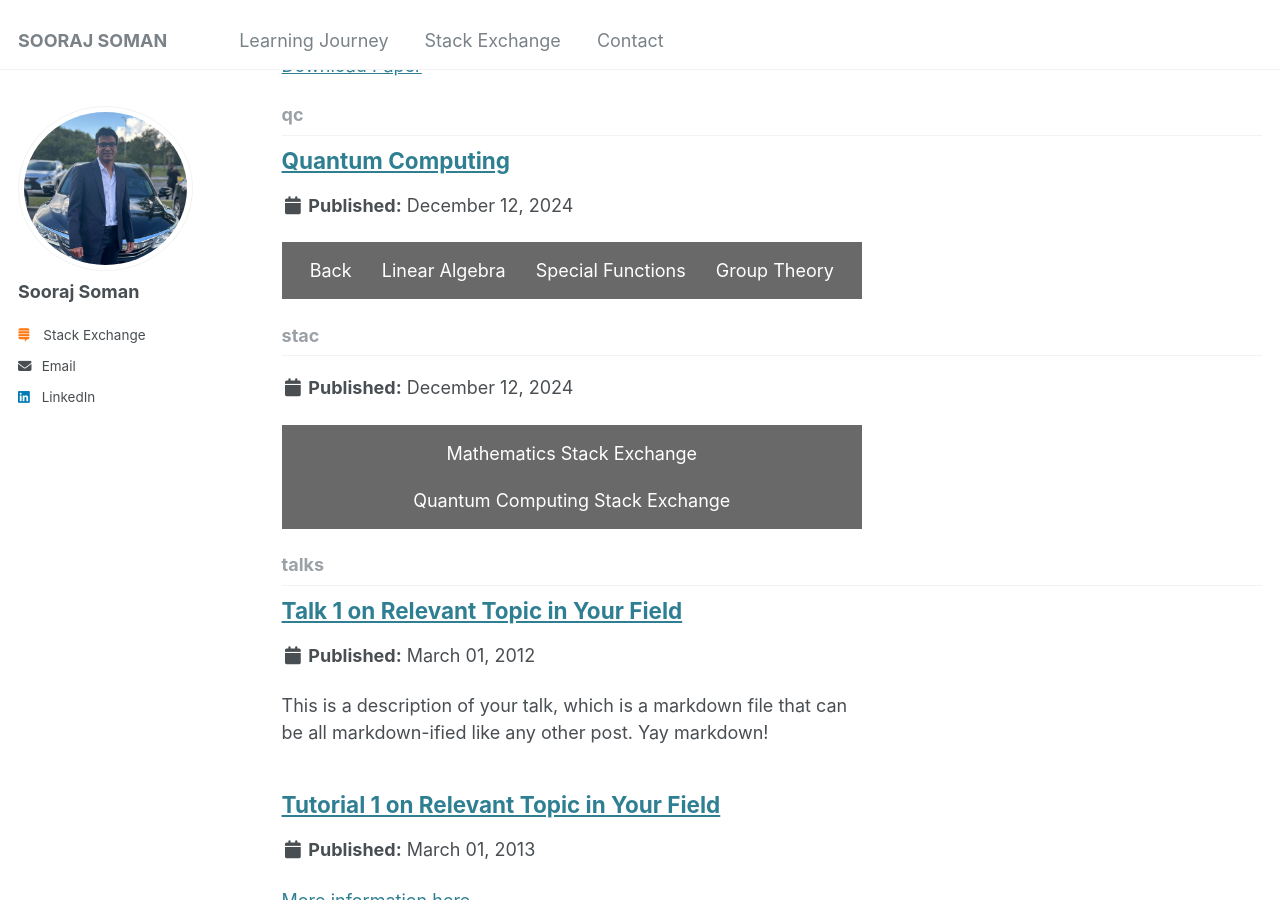
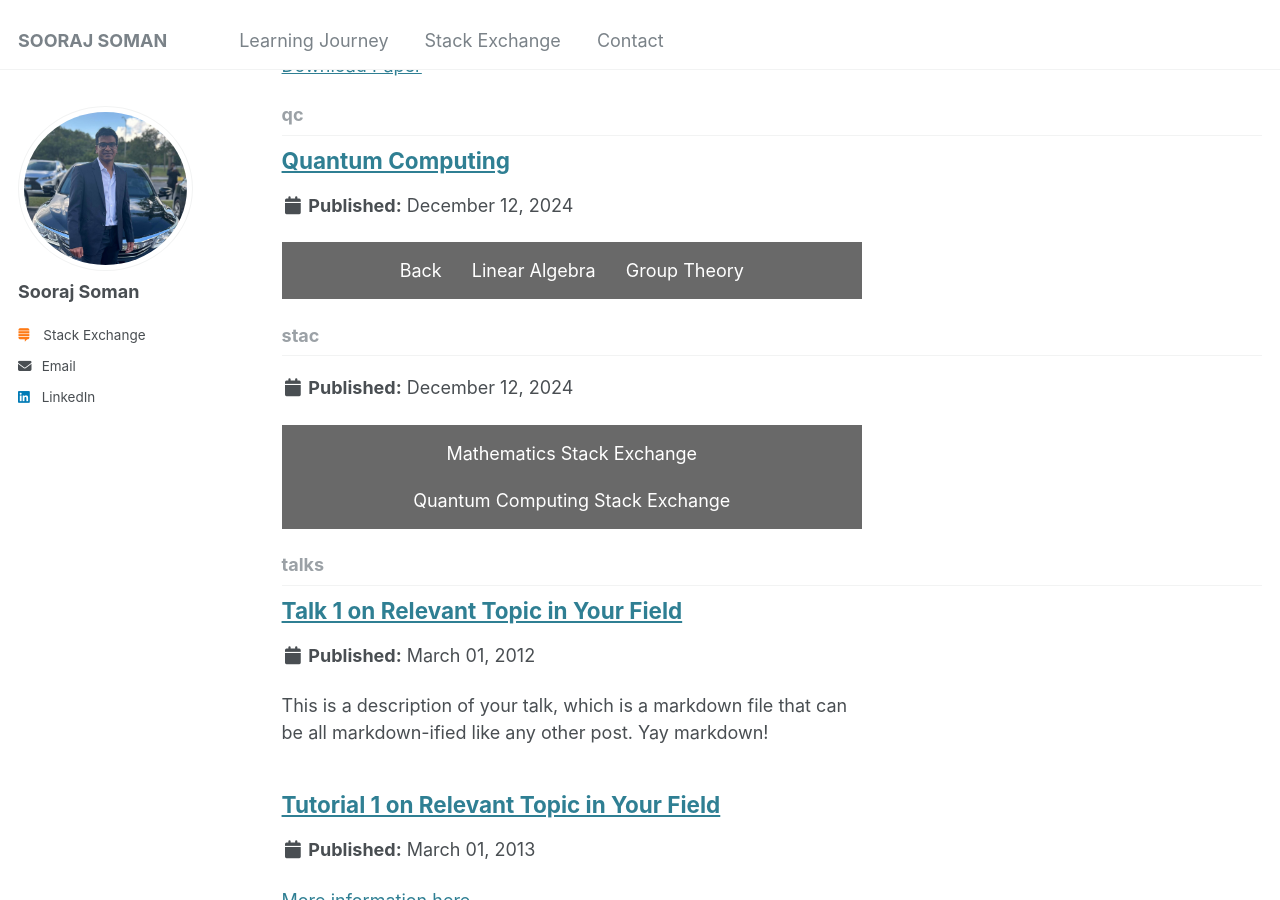
Before and after one commit to soorajss1729/soorajss1729.github.io, a Jekyll site: the page built from _pages/collection-archive.html, in a window 1280 px wide and 900 px high, scrolled down 3063 px. Built offline with Jekyll 4.4.1, drawn with Linux system fonts in a browser that asks for light colours.

Commit message:
Update qc.md

```diff
--- a/_qc/qc.md
+++ b/_qc/qc.md
@@ -9,7 +9,6 @@
 <div class="learning-topnav">
   <a href="/learning/">Back</a>
   <a href="/linalg/">Linear Algebra</a>
-  <a href="/linalg/">Special Functions</a>
   <a href="/grp/">Group Theory</a>
 </div>
 
```
